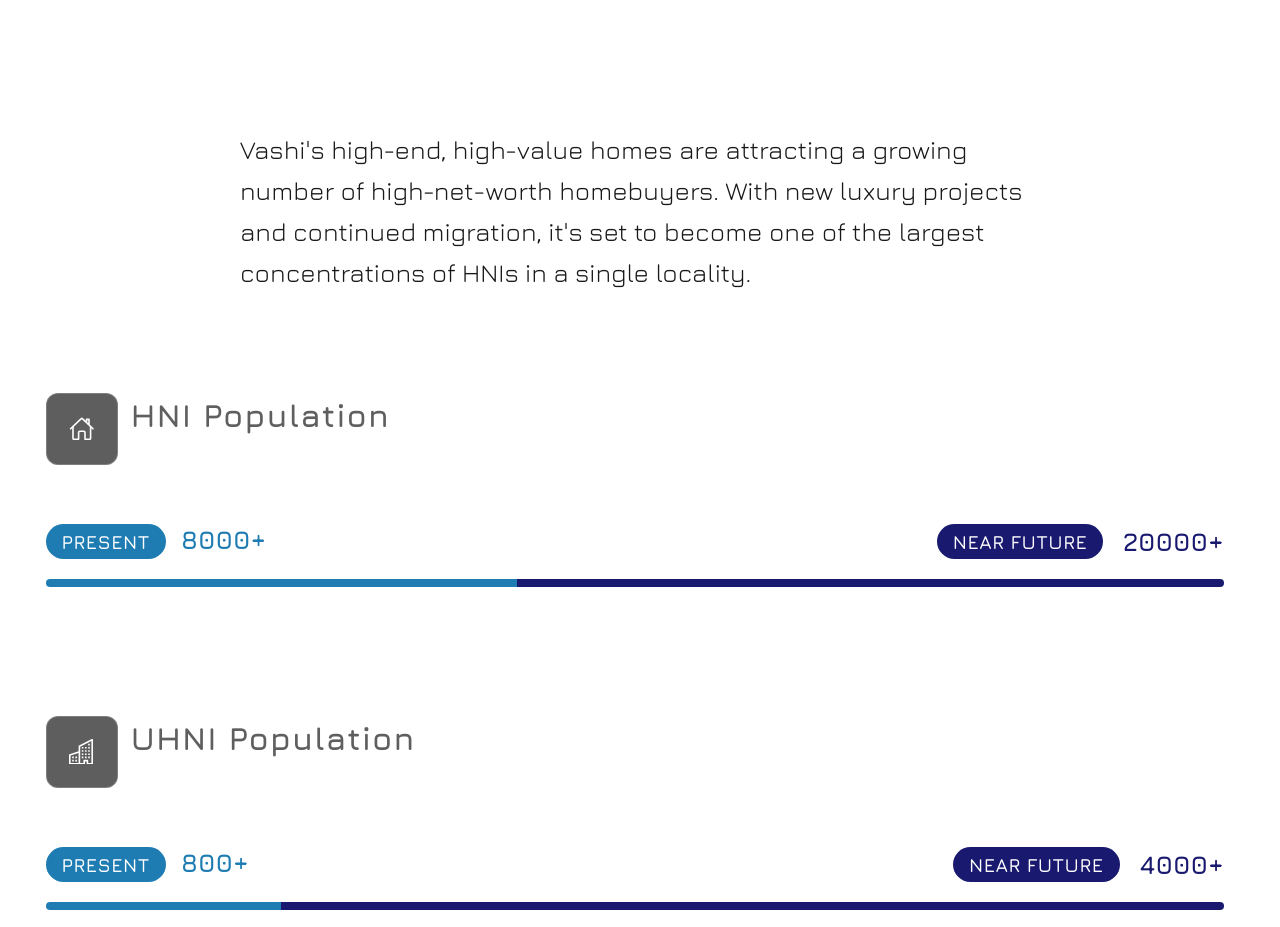
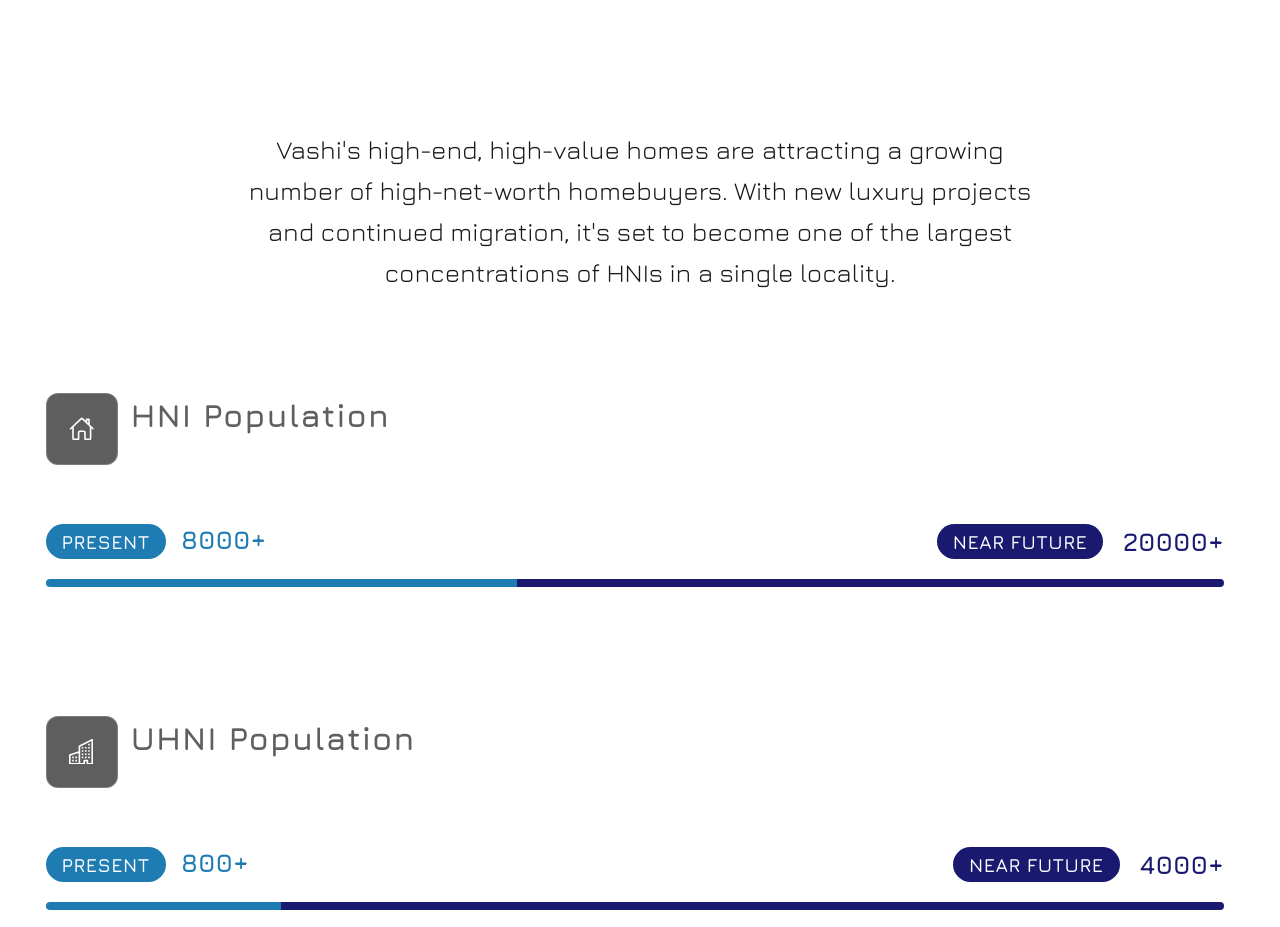
Before and after one commit to MayurThorat319/ev_nakshatra, a React (Vite) app: page / in a window 1280 px wide. Shown: the part 7780-8707 px from the top of the page. Built offline with nearby package versions, Linux system fonts and the light colour scheme; a web font is replaced by a local one.

Commit message:
fixes 11.0

```diff
--- a/src/components/Demography/demography.css
+++ b/src/components/Demography/demography.css
@@ -55,7 +55,7 @@
 
 .demographics-subtitle {
   font-family: "Jura";
-  /* text-align: center; */
+  text-align: center;
   font-size: 2vw;
   line-height: 1.6;
   margin-bottom: 50px;
--- a/src/components/EventSignup/EventSignup.css
+++ b/src/components/EventSignup/EventSignup.css
@@ -4,7 +4,7 @@
     url("https://cdn.evhomes.tech/2da3da0d-c5ab-4147-9b3b-bfed991972d0-contact.png?token=eyJhbGciOiJIUzI1NiIsInR5cCI6IkpXVCJ9.eyJmaWxlbmFtZSI6IjJkYTNkYTBkLWM1YWItNDE0Ny05YjNiLWJmZWQ5OTE5NzJkMC1jb250YWN0LnBuZyIsImlhdCI6MTc1ODExOTI3Nn0.aH0qMH_bsK-yzXcodI4yLE7CrB9lBydifG0m6K7or3c");
   background-size: cover;
   background-position: center;
-  background-attachment: fixed;
+  /* background-attachment: fixed; */
   display: flex;
   align-items: center;
   justify-content: center;
@@ -386,7 +386,7 @@
     position: static;
     flex-direction: row;
     justify-content: center;
-    margin-top: 2rem;
+    margin-top: 1rem;
     transform: none;
   }
 }
```
